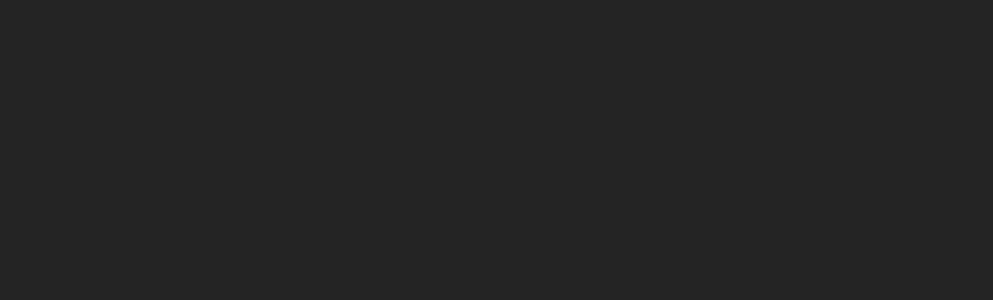
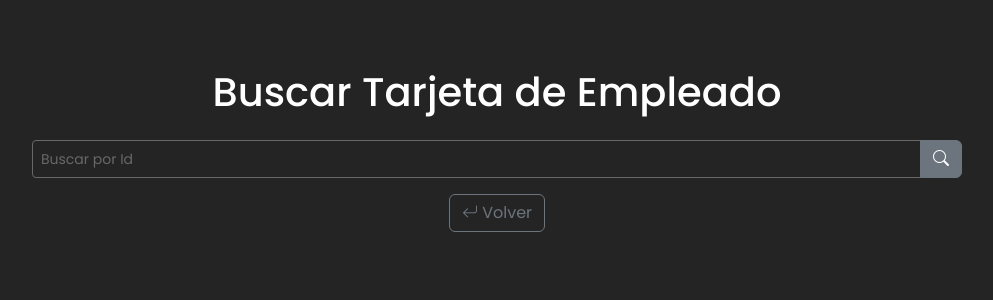
Before and after one commit to nicomellaor/gestion-empleados, a React (Vite) app: page /search in a window 1280 px wide. Before the commit this address had no page. Shown: the top 300 px of the page, without its empty margins (143-1136 px from the left). Built offline with nearby package versions, Linux system fonts and the light colour scheme.

Commit message:
Buscar tarjeta añadido

```diff
--- a/src/App.jsx
+++ b/src/App.jsx
@@ -1,12 +1,14 @@
 import './App.css'
 import { Routes, Route } from 'react-router-dom'
 import Home from './pages/Home'
+import Search from './pages/Search'
 
 function App() {
   return (
     <>
       <Routes>
         <Route path="/" element={<Home />} />
+        <Route path="/search" element={<Search />} />
       </Routes>
     </>
   )
--- /dev/null
+++ b/src/components/EmployeeCard.jsx
@@ -0,0 +1,26 @@
+function EmployeeCard({ employee }){
+    if(!employee || !employee.id){
+        return null;
+    }
+    return (
+        <div className="employee-card">
+            <div className="my-3">
+                <img
+                    src={employee.photo}
+                />
+            </div>
+            <div className="mb-3">
+                <h5 className="mb-2">{employee.name}</h5>
+                <p className="mb-2"><i>{employee.job}</i></p>
+                <p className="mb-1"><b>Id:</b> {employee.id}</p>
+                <p className="mb-1"><b>Salario:</b> ${employee.salary}</p>
+                <p className="mb-1"><b>Ciudad:</b> {employee.city}</p>
+                <p className="mb-1"><b>DOB:</b> {employee.birthdate}</p>
+                <p className="mb-1"><b>Teléfono:</b> {employee.number}</p>
+                <p className="mb-1"><b>Email:</b> {employee.email}</p>
+            </div>
+        </div>
+    )
+}
+
+export default EmployeeCard
--- a/src/index.css
+++ b/src/index.css
@@ -7,3 +7,39 @@
   color: #fff;
   font-family: "Poppins", sans-serif;
 }
+
+.form-control {
+  background-color: #242424;
+  color:#fff;
+  border: 1px solid #696868;
+}
+
+.form-control::placeholder {
+  color: #696868;
+}
+
+.form-control:focus {
+  background-color: #242424;
+  color:#fff;
+  border: 1px solid #696868;
+}
+
+.employee-card {
+  display: flex;
+  flex-direction: column;
+  align-items: center;
+  border: 1px solid #ddd;
+  padding: 16px;
+  border-radius: 8px;
+  width: 300px;
+  background-color: #f9f9f9;
+  box-shadow: 0 4px 8px rgba(0, 0, 0, 0.1);
+  color: #333;
+}
+
+.employee-card img {
+  width: 100px;
+  height: 100px;
+  object-fit: cover;
+  border-radius: 50%;
+}
--- a/src/pages/Home.jsx
+++ b/src/pages/Home.jsx
@@ -6,7 +6,7 @@
 function Home() {
     return (
       <>
-        <div className='d-flex justify-content-center align-items-center text-center flex-column mt-5 mb-5'>
+        <div className='d-flex justify-content-center align-items-center text-center flex-column my-5'>
             <h1>Software de Gestión de Empleados</h1>
             <img src="profile.png" width="50px"></img>
             <DropdownButton id="dropdown-button-drop-down-centered" title="Gestionar" className='mt-2' variant="light">
--- /dev/null
+++ b/src/pages/Search.jsx
@@ -0,0 +1,42 @@
+import Button from 'react-bootstrap/Button';
+import Form from 'react-bootstrap/Form';
+import InputGroup from 'react-bootstrap/InputGroup';
+import { useState } from 'react';
+import { getAxios } from '../Functions';
+import EmployeeCard from '../components/EmployeeCard';
+import { Link } from 'react-router-dom';
+
+function Search(){
+    const [data, setData] = useState(null);
+    const [id, setId] = useState('');
+
+    const getData = async () => {
+        const employee = await getAxios(id);
+        setData(employee);
+    }
+
+    return (
+        <>
+            <div className='d-flex justify-content-center align-items-center text-center flex-column my-5'>
+                <h1>Buscar Tarjeta de Empleado</h1>
+                <InputGroup className="w-75 my-3">
+                    <Form.Control
+                    placeholder="Buscar por Id"
+                    type="number"
+                    min={1}
+                    size='sm'
+                    value={id}
+                    onChange = {(e) => setId(e.target.value)}
+                    />
+                    <Button variant="secondary" onClick={getData}>
+                    <i className="bi bi-search"></i>
+                    </Button>
+                </InputGroup>
+                <Link to="/"><Button variant="outline-secondary" className="mb-3"><i className="bi bi-arrow-return-left"></i> Volver</Button></Link>
+                <EmployeeCard employee={data}/>
+            </div>
+        </>
+    )
+}
+
+export default Search
```
